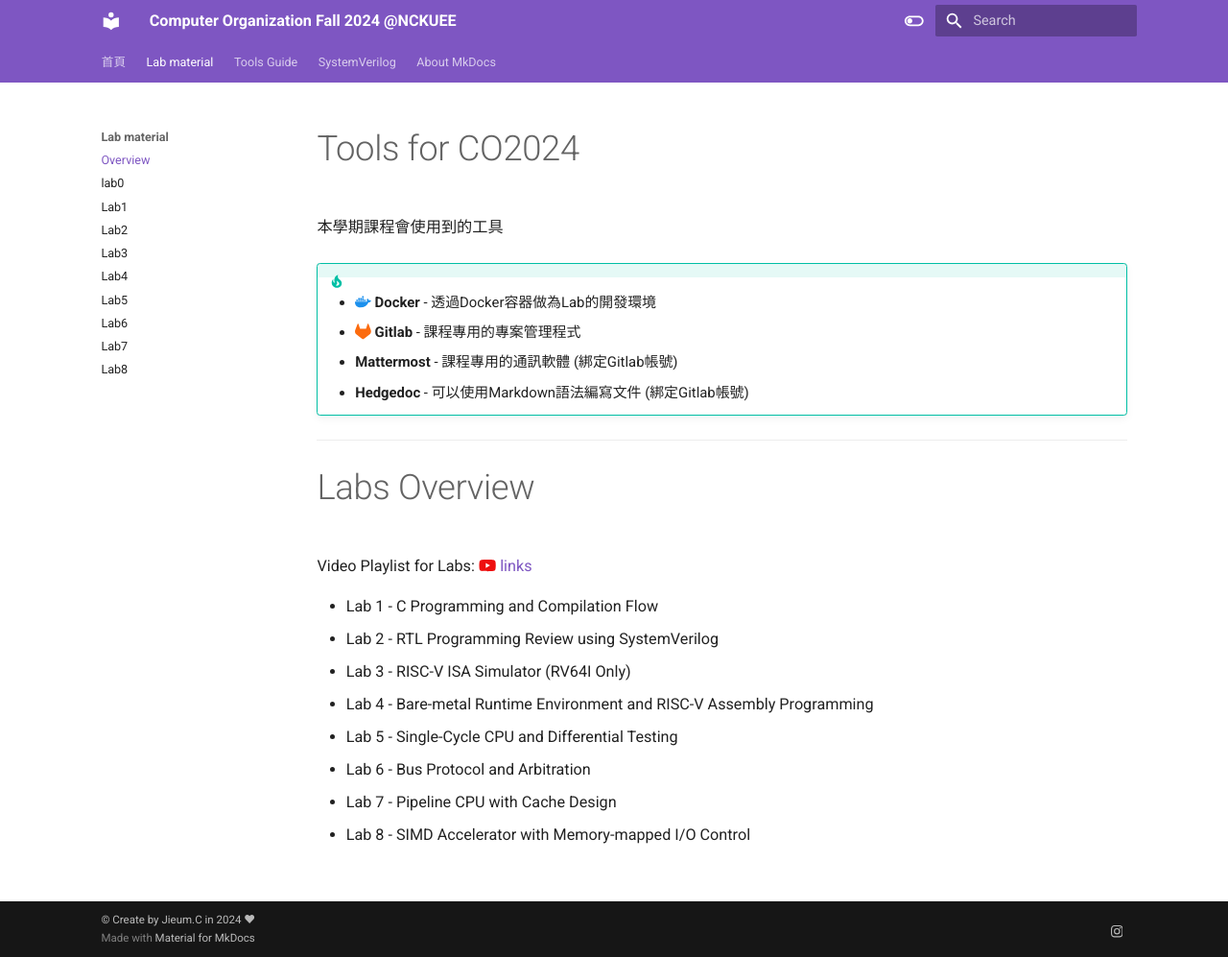
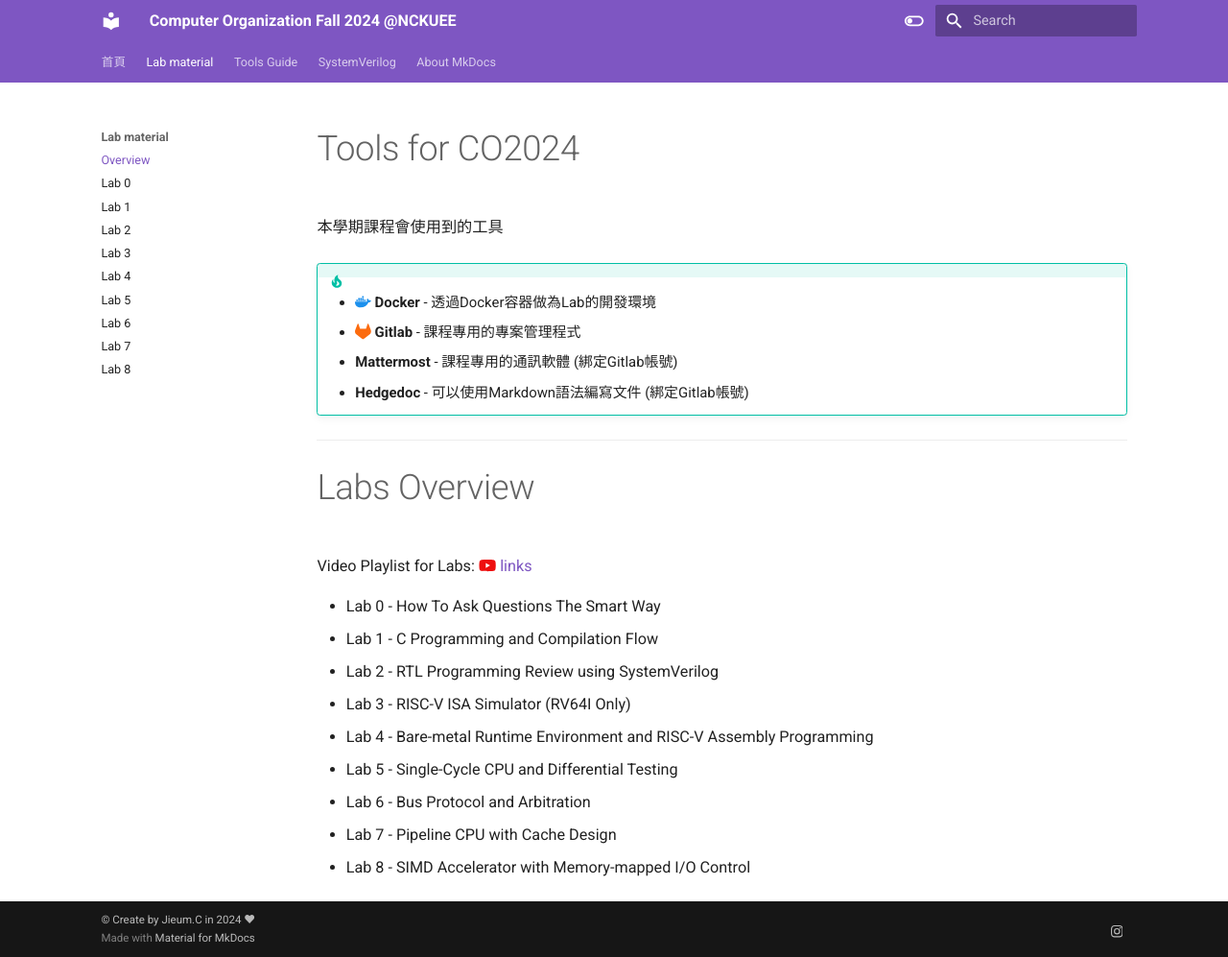
Before and after one commit to Haouo/course-website, an MkDocs documentation site: the page built from docs/labs/lab_overview.md, in a window 1280 px wide and 997 px high. Shown: the whole window at 96% size. Built offline with MkDocs 1.6.1 and Material for MkDocs 9.7.7, drawn with Linux system fonts in a browser that asks for light colours; nearby versions of some CDN libraries.

Commit message:
Update 3 files
- /mkdocs.yml
- /docs/labs/lab_overview.md
- /docs/labs/lab0.md

```diff
--- a/docs/labs/lab_overview.md
+++ b/docs/labs/lab_overview.md
@@ -13,6 +13,7 @@
 
 Video Playlist for Labs: :fontawesome-brands-youtube:{ style="color: #EE0F0F" }  [links]()
 
+- Lab 0 - How To Ask Questions The Smart Way
 - Lab 1 - C Programming and Compilation Flow
 - Lab 2 - RTL Programming Review using SystemVerilog
 - Lab 3 - RISC-V ISA Simulator (RV64I Only)
--- a/mkdocs.yml
+++ b/mkdocs.yml
@@ -82,15 +82,15 @@ nav:
         # - a0x000: announce/a0x000.md
   - Lab material:
       - Overview: labs/lab_overview.md
-      - lab0: labs/lab0.md
-      - Lab1: labs/lab1.md
-      - Lab2: labs/lab2.md
-      - Lab3: labs/lab3.md
-      - Lab4: labs/lab4.md
-      - Lab5: labs/lab5.md
-      - Lab6: labs/lab6.md
-      - Lab7: labs/lab7.md
-      - Lab8: labs/lab8.md
+      - Lab 0: labs/lab0.md
+      - Lab 1: labs/lab1.md
+      - Lab 2: labs/lab2.md
+      - Lab 3: labs/lab3.md
+      - Lab 4: labs/lab4.md
+      - Lab 5: labs/lab5.md
+      - Lab 6: labs/lab6.md
+      - Lab 7: labs/lab7.md
+      - Lab 8: labs/lab8.md
   - Tools Guide:
       - Markdown Tutorial: tools/markdown.md
       - Docker Tutorial: tools/docker.md
```
Also changed, not shown: docs/labs/lab0.md (+0 -1 lines).
